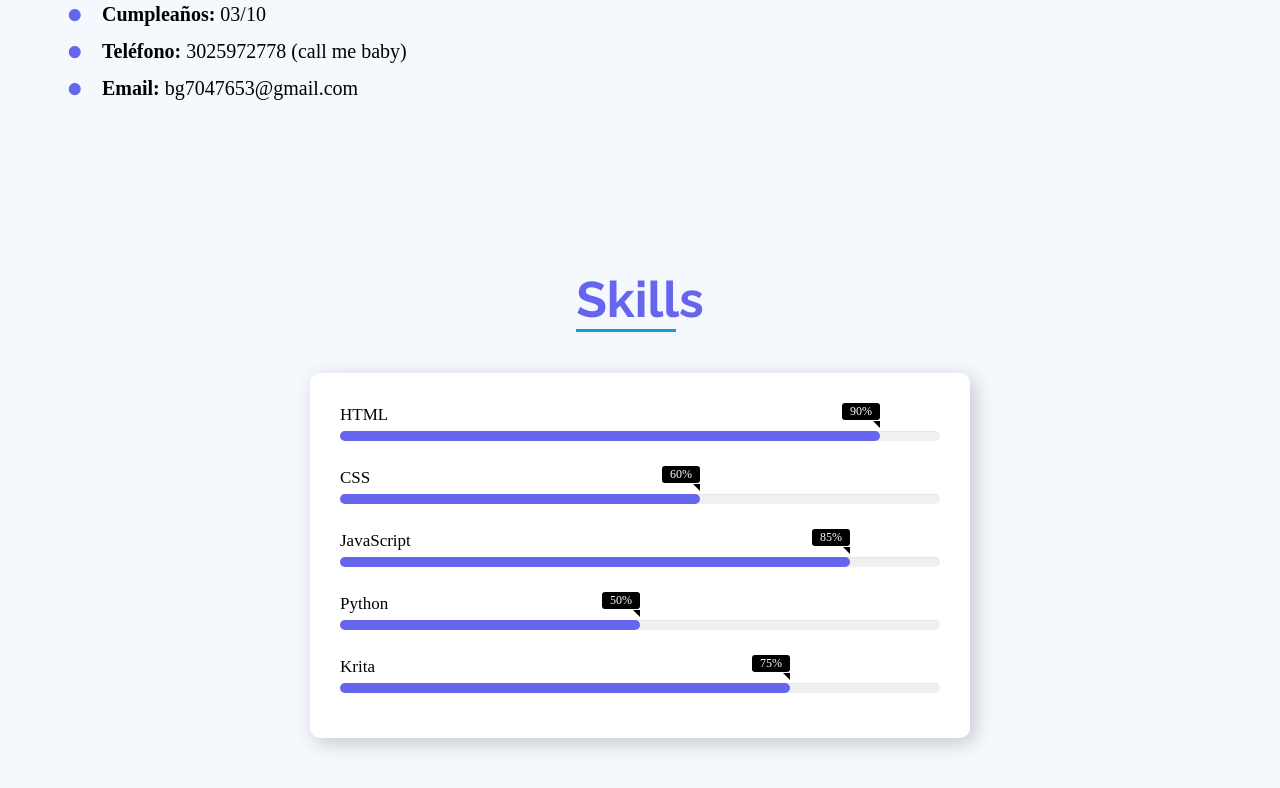
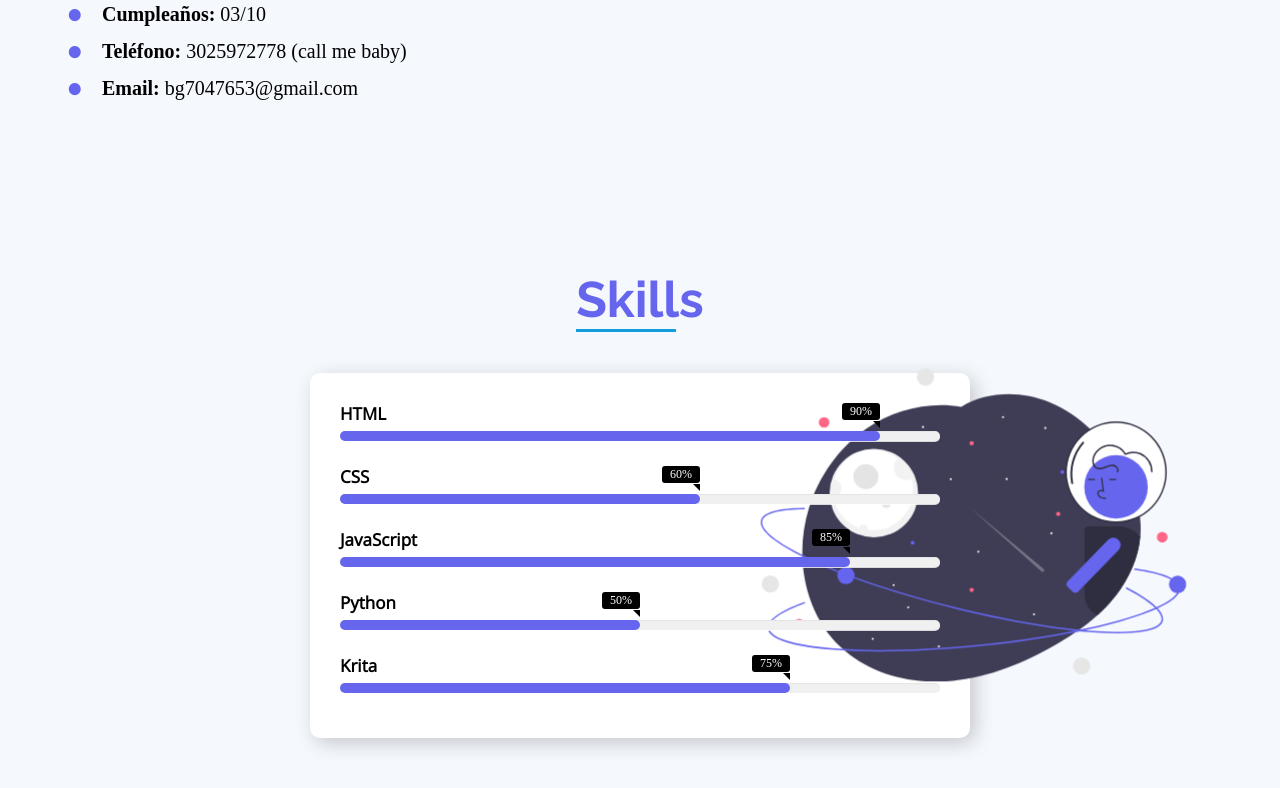
Before and after one commit to BrayanGuerreroXD/actividad_perfil_personal, a plain HTML site: page index.html in a window 1280 px wide. Shown: the part 1646-2434 px from the top of the page. Drawn offline with nearby package versions, Linux system fonts and the light colour scheme.

Commit message:
Se agregaron imagenes y se personalizo la foto personal

```diff
--- a/index.html
+++ b/index.html
@@ -110,6 +110,8 @@
 
       <h1 class="skills">Skills</h1>
 
+      <img src="assets/stars.svg" class="img-skills">
+
       <div class="skill-bars">
         <div class="bar">
           <div class="info">
--- a/styles.css
+++ b/styles.css
@@ -270,6 +270,7 @@ p {
     width: 600px;
     height: 600px;
     border-radius: 20px;
+    box-shadow: 5px 5px 20px rgba(0,0,0,0.2);
 
     animation: img-left-to-right 3s;
     overflow: hidden;
@@ -345,6 +346,22 @@ p {
 
 /*Estilos del contenedor de Skills*/
 
+.img-skills{
+    width: 35%;
+    margin-right: 50px;
+    float: right;
+    animation: ilustrationAnimate ease-in 1.5s infinite alternate;
+}
+
+@keyframes ilustrationAnimate{
+    0%{
+        transform: scale(1);
+    }
+    100%{
+        transform: scale(1.06);
+    }
+}
+
 .skills{
     font-size: 50px;
     color: var(--title-color);
@@ -393,6 +410,8 @@ p {
 .skill-bars .bar .info span{
     font-weight: 500;
     font-size: 17px;
+    font-family: 'Open Sans', sans-serif;
+    font-weight: bold;
     opacity: 0;
     animation: showText 1s 2s linear forwards;
 }
```
Also changed, not shown: assets/frontend-tools.svg (added), assets/stars.svg (added).
